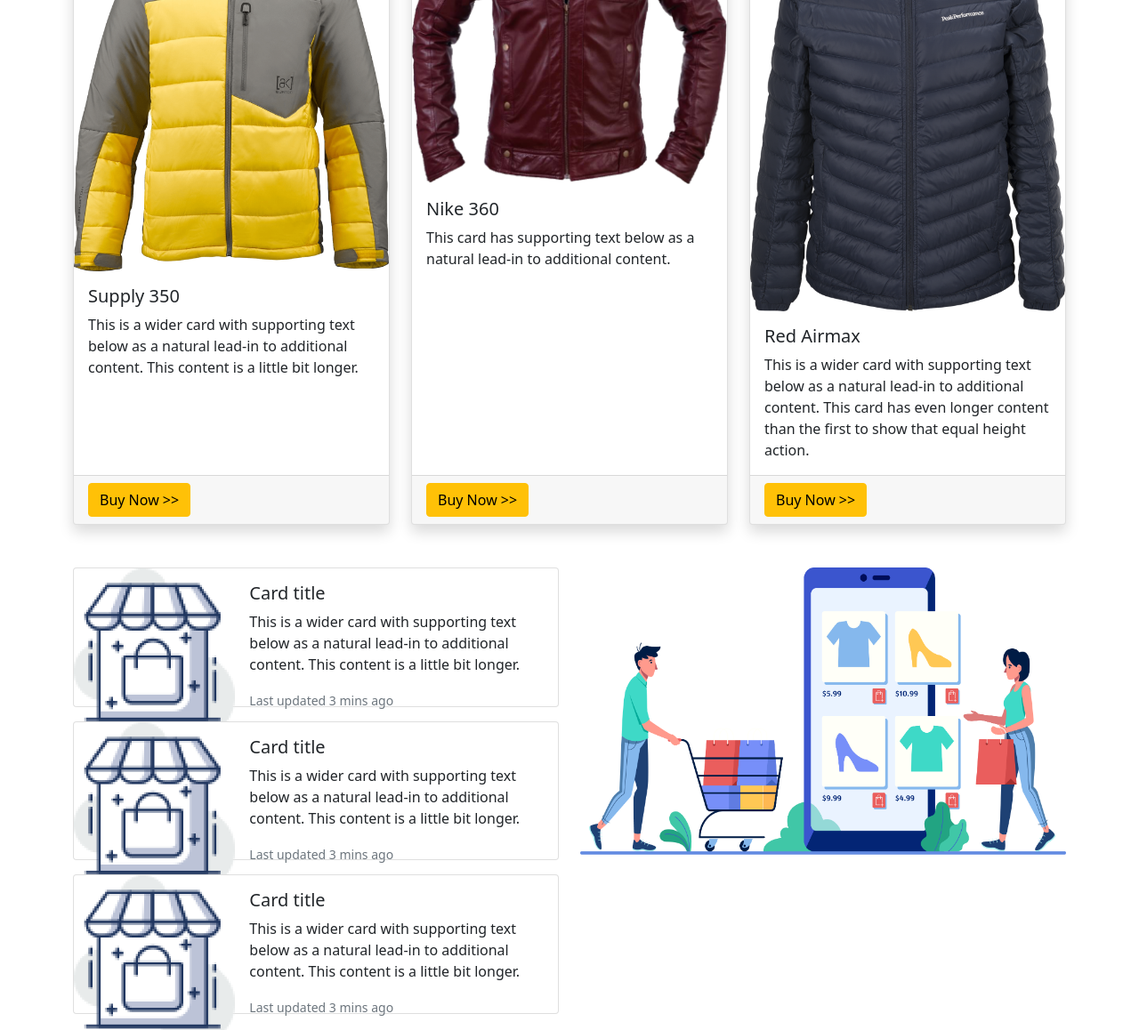
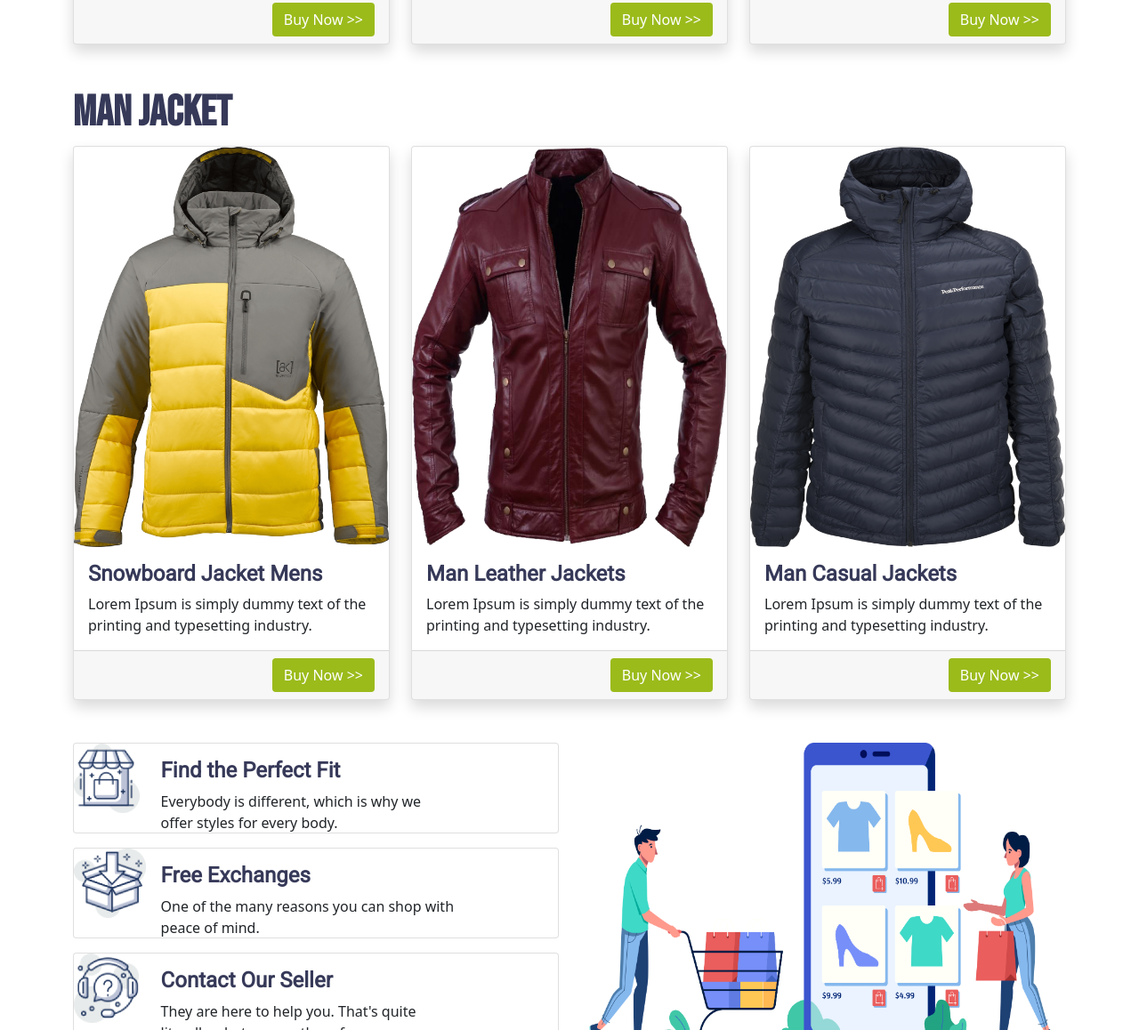
Before and after one commit to Mrahman95/Responsive_website, a plain HTML site: page index.html in a window 1280 px wide. Shown: the part 1642-2800 px from the top of the page at 89% size. Drawn offline with nearby package versions, Linux system fonts and the light colour scheme.

Commit message:
last add

```diff
--- a/index.html
+++ b/index.html
@@ -5,6 +5,8 @@
     <meta name="viewport" content="width=device-width, initial-scale=1.0">
     <title>Responsive site</title>
     <link href="https://cdn.jsdelivr.net/npm/bootstrap@5.0.0-beta1/dist/css/bootstrap.min.css" rel="stylesheet" integrity="sha384-giJF6kkoqNQ00vy+HMDP7azOuL0xtbfIcaT9wjKHr8RbDVddVHyTfAAsrekwKmP1" crossorigin="anonymous">
+    <link href="https://fonts.googleapis.com/css2?family=Bebas+Neue&display=swap" rel="stylesheet">
+    <link href="https://fonts.googleapis.com/css2?family=Roboto&display=swap" rel="stylesheet">
     <link rel="stylesheet" href="style.css">
 </head>
 <body>
@@ -39,9 +41,10 @@
           <section>
             <div class="row">
               <div class="text col-md-6">
-                  <h1>Be the Penguins <br><span> OF Winter</span> </h1>
-                  <p>Lorem Ipsum is simply dummy text of the printing and typesetting industry.</p>
-                  <button class="btn btn-warning">Buy Now</button>
+                  <h1 id="color_1">BE THE PENGUINS <br><span id="color_2"> OF WINTER</span> </h1>
+                  <p class="para_one">Lorem Ipsum is simply dummy text of the printing and typesetting industry.</p>
+                  <button class="btn btn-warning btn_color " >BUY NOW
+                  </button>
               </div>
               <div class="col-md-6 mr-auto">
                   <img  class="img-fluid float-end w-100"  src="Image/pic1.png "  alt="">
@@ -55,41 +58,50 @@
     <main class="container">
 
        <section id="shoes" class="mt-5 middle">
-        <h3>WOMan Jacket</h3>
-      <div class="row row-cols-1 row-cols-md-3 g-4">
+        <h3 class="heading_color">WOMAN JACKET</h3>
+      <div class="row row-cols-1 row-cols-md-3 g-4 mb-3" >
         <div class="col">
           <div class="card panda-card h-100 shadow ">
-            <img src="Image/SeekPng 1.png" class="card-img-top rounded " alt="...">
-            <div class="card-body">
-              <h5 class="card-title">Supply 350</h5>
-              <p class="card-text">This is a wider card with supporting text below as a natural lead-in to additional content. This content is a little bit longer.</p>
+            <img src="Image/SeekPng 1.png"  class="card-img-top rounded " style="height: 550px;" alt="...">
+            <div class="card-body ">
+              <h5 class="card-title heading_two">Yellow Coat Jacket</h5>
+              <p class="card-text para_one">Lorem Ipsum is simply dummy text of the
+                printing and typesetting industry.</p>
             </div>
             <div class="card-footer panda-card-footer">
-              <button class="btn btn-warning">Buy Now >></button>
+              <div class="float-end">
+                <button class="btn btn_color">Buy Now >> </button>
+              </div>
             </div>
           </div>
         </div>
         <div class="col">
           <div class="card panda-card h-100 shadow ">
-            <img src="Image/PngItem_2597366 1.png" class="card-img-top" alt="...">
-            <div class="card-body">
-              <h5 class="card-title">Nike 360</h5>
-              <p class="card-text">This card has supporting text below as a natural lead-in to additional content.</p>
+            <img src="Image/PngItem_2597366 1.png"  class="card-img-top" style="height: 550px;" alt="...">
+            <div class="card-body" style="height: 350px;">
+              <h5 class="card-title heading_two">Ladies Jacket</h5>
+              <p class="card-text para_one">Lorem Ipsum is simply dummy text of the
+                printing and typesetting industry.</p>
             </div>
             <div class="card-footer panda-card-footer">
-              <button class="btn btn-warning">Buy Now >></button>
+              <div class="float-end">
+                <button class="btn btn_color">Buy Now >> </button>
+              </div>
             </div>
           </div>
         </div>
         <div class="col">
           <div class="card panda-card h-100 shadow ">
-            <img src="Image/image 15.png" class="card-img-top" alt="...">
+            <img src="Image/image 15.png"  class="card-img-top" style="height: 550px;" alt="...">
             <div class="card-body">
-              <h5 class="card-title">Red Airmax</h5>
-              <p class="card-text">This is a wider card with supporting text below as a natural lead-in to additional content. This card has even longer content than the first to show that equal height action.</p>
+              <h5 class="card-title heading_two">Woman Leather Jacket</h5>
+              <p class="card-text para_one">Lorem Ipsum is simply dummy text of the
+                printing and typesetting industry.</p>
             </div>
             <div class="card-footer panda-card-footer">
-              <button class="btn btn-warning">Buy Now >></button>
+              <div class="float-end">
+                <button class="btn btn_color">Buy Now >> </button>
+              </div>
             </div>
           </div>
         </div>
@@ -97,41 +109,52 @@
     </section>
 
     <section id="shoes" class="mt-5 middle">
-      <h3>Man Jacket</h3>
+      <h3 class="heading_color" >MAN JACKET</h3>
       <div class="row row-cols-1 row-cols-md-3 g-4">
       <div class="col">
         <div class="card panda-card h-100 shadow ">
-          <img src="Image/image 11.png" class="card-img-top" alt="...">
+          <img src="Image/image 11.png" class="card-img-top" style="height: 450px;" alt="...">
           <div class="card-body">
-            <h5 class="card-title">Supply 350</h5>
-            <p class="card-text">This is a wider card with supporting text below as a natural lead-in to additional content. This content is a little bit longer.</p>
+            <h5 class="card-title heading_two">Snowboard Jacket Mens</h5>
+            <p class="card-text para_one">Lorem Ipsum is simply dummy text of the
+              printing and typesetting industry.</p>
           </div>
           <div class="card-footer panda-card-footer">
-            <button class="btn btn-warning">Buy Now >></button>
+            <div class="float-end">
+              <button class="btn btn_color">Buy Now >> </button>
+            </div>
           </div>
         </div>
       </div>
       <div class="col">
         <div class="card panda-card h-100 shadow ">
-          <img src="Image/vippng 1.png" class="card-img-top" alt="...">
+          <img src="Image/vippng 1.png" class="card-img-top"  style="height: 450px;" alt="...">
           <div class="card-body">
-            <h5 class="card-title">Nike 360</h5>
-            <p class="card-text">This card has supporting text below as a natural lead-in to additional content.</p>
+            <h5 class="card-title heading_two">Man Leather Jackets</h5>
+            <p class="card-text para_one">Lorem Ipsum is simply dummy text of the
+              printing and typesetting industry.</p>
           </div>
           <div class="card-footer panda-card-footer">
-            <button class="btn btn-warning">Buy Now >></button>
+            <div class="float-end">
+              <button class="btn btn_color">Buy Now >> </button>
+            </div>
           </div>
         </div>
       </div>
       <div class="col">
         <div class="card panda-card h-100 shadow ">
-          <img src="Image/toppng 1.png" class="card-img-top" alt="...">
+          <img src="Image/toppng 1.png" class="card-img-top"  style="height: 450px;" alt="...">
           <div class="card-body">
-            <h5 class="card-title">Red Airmax</h5>
-            <p class="card-text">This is a wider card with supporting text below as a natural lead-in to additional content. This card has even longer content than the first to show that equal height action.</p>
+            <h5 class="card-title heading_two">Man Casual Jackets</h5>
+            <p class="card-text para_one">Lorem Ipsum is simply dummy text of the
+              printing and typesetting industry.</p>
           </div>
           <div class="card-footer panda-card-footer">
-            <button class="btn btn-warning">Buy Now >></button>
+
+            <div class="float-end">
+              <button class="btn btn_color">Buy Now >> </button>
+            </div>
+
           </div>
         </div>
       </div>
@@ -143,49 +166,49 @@
     <div class="row mt-5">
       <div class="col-md-6">
 
-        <div class="card mb-3 h-25" >
-          <div class="row g-0">
+        <div class="card mb-3 " >
+          <div class="row g-0 ">
             <div class="col-md-4">
               <img class="img-fluid"
-              src="Logo, Icon/image 12.png" alt="...">
+              src="Logo, Icon/image 12.png" style="height: 78px;" >
             </div>
-            <div class="col-md-8">
-              <div class="card-body ">
-                <h5 class="card-title">Card title</h5>
-                <p class="card-text">This is a wider card with supporting text below as a natural lead-in to additional content. This content is a little bit longer.</p>
-                <p class="card-text"><small class="text-muted">Last updated 3 mins ago</small></p>
+            <div class="col-md-8 resize">
+              <div class="card-body  ">
+                <h5 class="card-title heading_two">Find the Perfect Fit</h5>
+                <p class="card-text para_one">Everybody is different, which is why we
+                  offer styles for every body.</p>
               </div>
             </div>
           </div>
         </div>
 
-        <div class="card mb-3 h-25" >
+        <div class="card mb-3  "  >
           <div class="row g-0">
             <div class="col-md-4">
-              <img class="img-fluid"
-              src="Logo, Icon/image 12.png" alt="...">
+              <img class="img-fluid" style="height:78px;"
+              src="Logo, Icon/image 13.png" alt="...">
             </div>
-            <div class="col-md-8">
+            <div class="col-md-8 resize">
               <div class="card-body ">
-                <h5 class="card-title">Card title</h5>
-                <p class="card-text">This is a wider card with supporting text below as a natural lead-in to additional content. This content is a little bit longer.</p>
-                <p class="card-text"><small class="text-muted">Last updated 3 mins ago</small></p>
+                <h5 class="card-title heading_two">Free Exchanges</h5>
+                <p class="card-text para_one">One of the many reasons you can shop
+                  with peace of mind.</p>
               </div>
             </div>
           </div>
         </div>
 
-        <div class="card mb-3 h-25" >
+        <div class="card mb-3" >
           <div class="row g-0">
             <div class="col-md-4">
               <img class="img-fluid"
-              src="Logo, Icon/image 12.png" alt="...">
+              src="Logo, Icon/image 14.png" style="height: 78px;" alt="...">
             </div>
-            <div class="col-md-8">
+            <div class="col-md-8 resize">
               <div class="card-body ">
-                <h5 class="card-title">Card title</h5>
-                <p class="card-text">This is a wider card with supporting text below as a natural lead-in to additional content. This content is a little bit longer.</p>
-                <p class="card-text"><small class="text-muted">Last updated 3 mins ago</small></p>
+                <h5 class="card-title heading_two">Contact Our Seller</h5>
+                <p class="card-text para_one">They are here to help you. That's quite
+                  literally what we pay them for.</p>
               </div>
             </div>
           </div>
@@ -193,7 +216,7 @@
 
       </div>
       <div class="col-md-6">
-          <img  class="img-fluid float-end w-100"  src="Logo, Icon/XMLID 1.png"  alt="">
+          <img  class="img-fluid float-end w-100"  src="Logo, Icon/XMLID 1.png" style="height: 354px;" alt="">
 
       </div>
     </div>
--- a/style.css
+++ b/style.css
@@ -5,3 +5,46 @@
  .text{
     margin-top: 100px;
 }
+.resize{
+    height: 100px;
+}
+.col-md-4 {
+    flex: 0 0 auto;
+    width: 15%;
+
+}
+#color_1{
+    color: #FABE4C;
+    font-family: 'Bebas Neue', cursive;
+    font-weight: bold;
+    font-size: 80px;
+}
+#color_2{
+    color: #363958;
+    font-family: 'Bebas Neue', cursive;
+    font-size: 80px;
+}
+}
+.para_one{
+    font-family: 'Roboto', sans-serif;
+    font-size: 16px;
+    color: #3E3E3E;
+
+}
+.btn_color{
+    background-color: #9BBB1B;
+    color: white;
+}
+.heading_color{
+    font-family: 'Bebas Neue', cursive;
+    font-weight: bold;
+    font-size: 48px;
+    color: #363958;
+}
+.heading_two{
+    font-family: 'Roboto', sans-serif;
+    font-weight: bold;
+    font-size: 24px;
+    color: #363958;
+
+}
```
